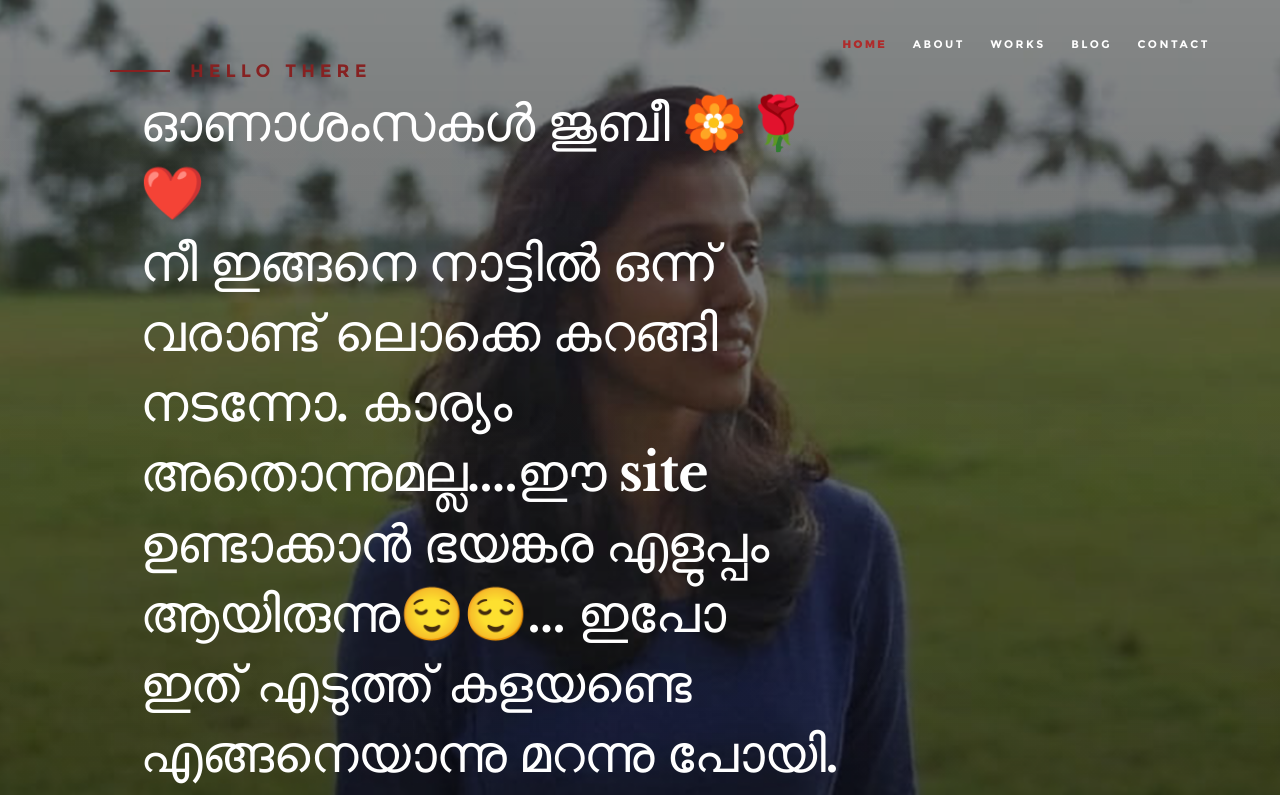
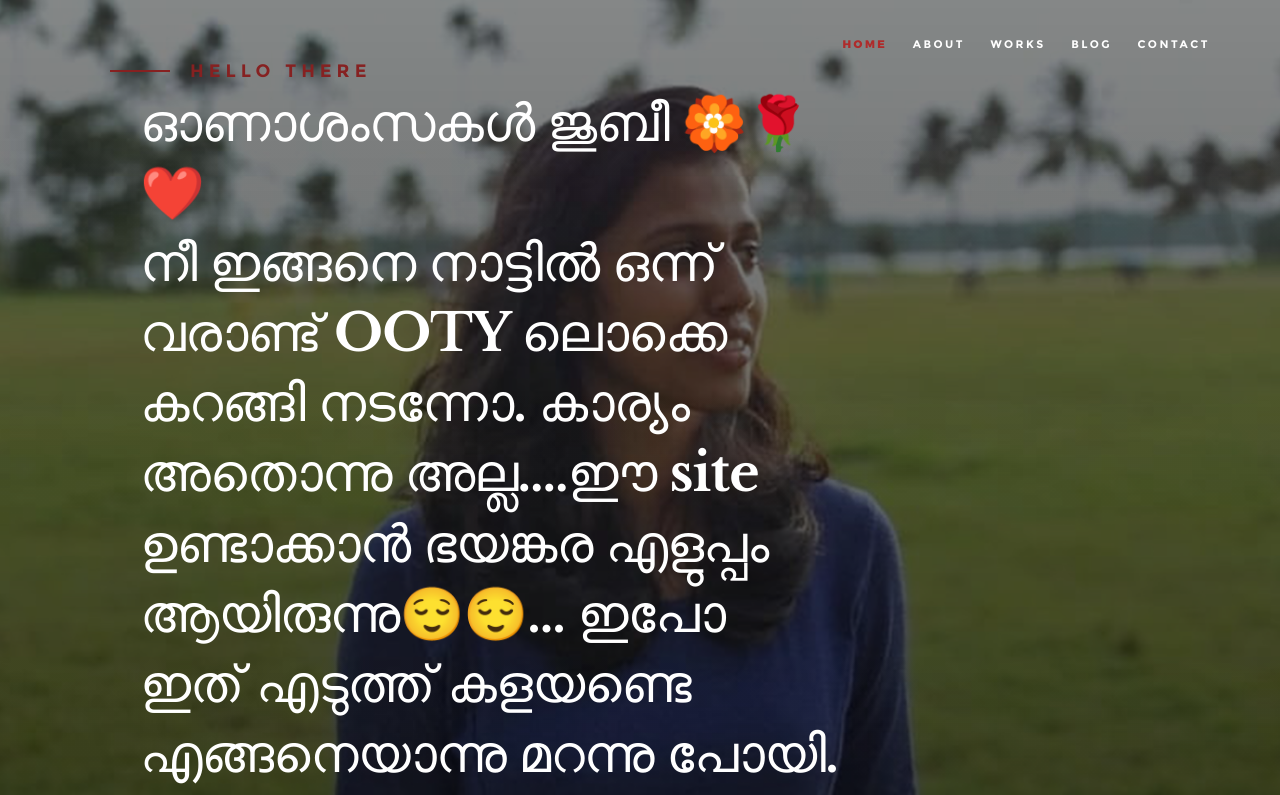
Before and after one commit to subinsunilkumar/test, a plain HTML site: page index.html in a window 1280 px wide. Shown: the top 795 px of the page. Drawn offline with Linux system fonts and the light colour scheme.

Commit message:
Update index.html

```diff
--- a/index.html
+++ b/index.html
@@ -73,7 +73,7 @@
 
                 <h1>
                    ഓണാശംസകൾ ജുബീ 🏵️🌹❤️<br>
-                  നീ ഇങ്ങനെ നാട്ടിൽ ഒന്ന് വരാണ്ട് ലൊക്കെ കറങ്ങി നടന്നോ. കാര്യം അതൊന്നുമല്ല....ഈ site ഉണ്ടാക്കാൻ ഭയങ്കര എളുപ്പം ആയിരുന്നു😌😌... ഇപോ ഇത് എടുത്ത് കളയണ്ടെ എങ്ങനെയാന്നു മറന്നു പോയി.😁😬😬😬ക്ഷമിക്കണം എന്ന് വിനീതമായി അഭ്യർത്ഥിച്ചു കൊണ്ട്😅😅 ഹൃദയം നിറഞ്ഞ ഓണാശംസകൾ നേരുന്നു🌷🌸🌹🌺🌻🌼🏵️💐💮🥀
+                  നീ ഇങ്ങനെ നാട്ടിൽ ഒന്ന് വരാണ്ട് OOTY ലൊക്കെ കറങ്ങി നടന്നോ. കാര്യം അതൊന്നു അല്ല....ഈ site ഉണ്ടാക്കാൻ ഭയങ്കര എളുപ്പം ആയിരുന്നു😌😌... ഇപോ ഇത് എടുത്ത് കളയണ്ടെ എങ്ങനെയാന്നു മറന്നു പോയി.😁😬😬😬ക്ഷമിക്കണം എന്ന് വിനീതമായി അഭ്യർത്ഥിച്ചു കൊണ്ട്😅😅 ഹൃദയം നിറഞ്ഞ ഓണാശംസകൾ നേരുന്നു🌷🌸🌹🌺🌻🌼🏵️💐💮🥀
                 </h1>
 
                 <div class="home-content__buttons">
```
